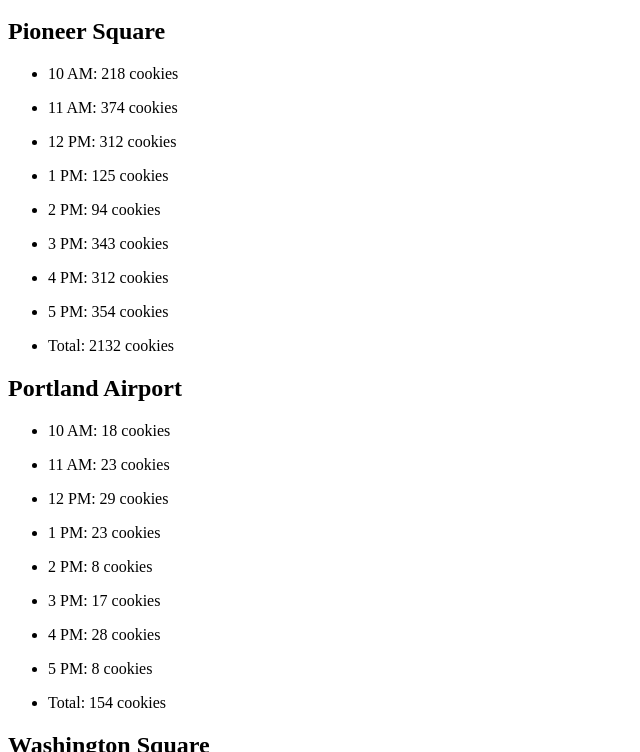
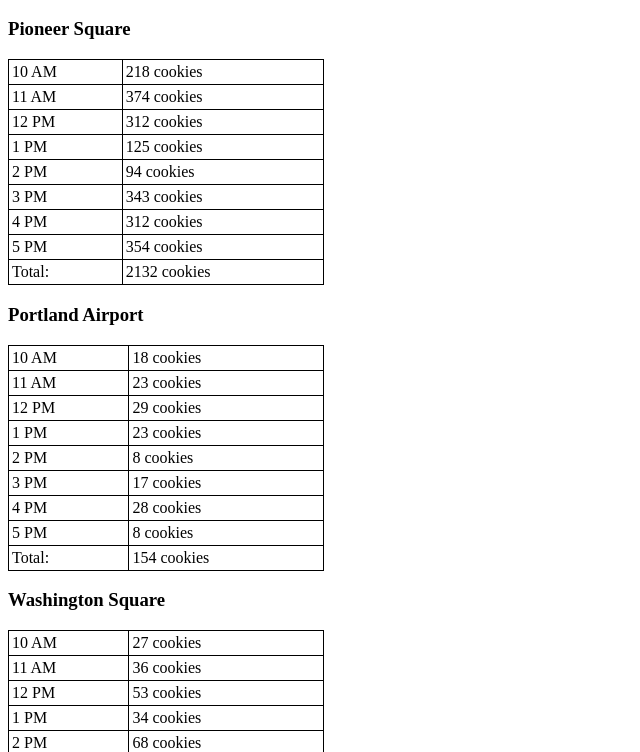
Before and after one commit to gnkatchmar/cookie-stand, a plain HTML site: page index.html in a window 1280 px wide. Shown: the part 48-800 px from the top of the page, without its empty margins (0-640 px from the left). Drawn offline with Linux system fonts and the light colour scheme.

Commit message:
list changed to table

```diff
--- a/index.html
+++ b/index.html
@@ -1,5 +1,6 @@
 <html>
   <head>
+    <link rel="stylesheet" type="text/css" href="mn.css">
   </head>
   <body>
      <h1>Salmon Cookies</h1>
--- a/main.js
+++ b/main.js
@@ -65,19 +65,22 @@
 function displayLists () {
 
   for (var index = 0; index < locations.length; index++) {
-    document.getElementById("listBegin").innerHTML += "<h2>" + locations[index].store + "</h2>";
+    document.getElementById("listBegin").innerHTML += "<h3>" + locations[index].store + "</h3>";
+    var list = document.getElementById("listBegin");
+    var info = "<table>";
 
     for (i = 0; i < 8; i++) {
       tm = i + 10;
       var dt = new Date();
       dt.setHours(tm);
       dt = dt.toLocaleString('en-US', { hour: 'numeric', hour12: true });
-      document.getElementById("listBegin").innerHTML += "<ul><li>"+dt+": " +locations[index].hourly[i]+" cookies</li>";
-
+      //document.getElementById("listBegin").innerHTML += "<ul><li>"+dt+": " +locations[index].hourly[i]+" cookies</li>";
+      info += "<tr><td>"+dt+"</td><td>" +locations[index].hourly[i]+" cookies</td></tr>";
     }
 
-    document.getElementById("listBegin").innerHTML += "<ul><li>Total: " +locations[index].total+" cookies</li>";
-
+    //document.getElementById("listBegin").innerHTML += "<ul><li>Total: " +locations[index].total+" cookies</li>";
+    info += "<tr><td>Total:</td><td>" +locations[index].total+" cookies</td></tr></table>";
+    list.innerHTML += info;
   }
 
 }
--- /dev/null
+++ b/mn.css
@@ -0,0 +1,9 @@
+table {
+  border-collapse: collapse;
+  width: 25%;
+ }
+
+table, th, td {
+  border: 1px solid black;
+  padding: 3px;
+}
```
